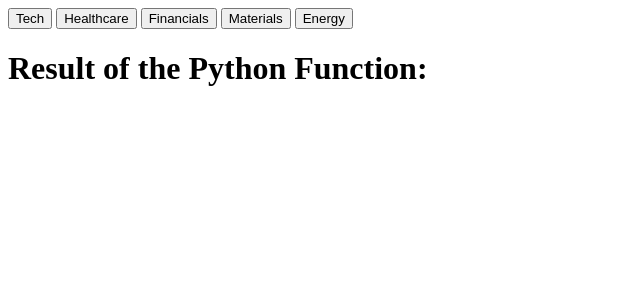
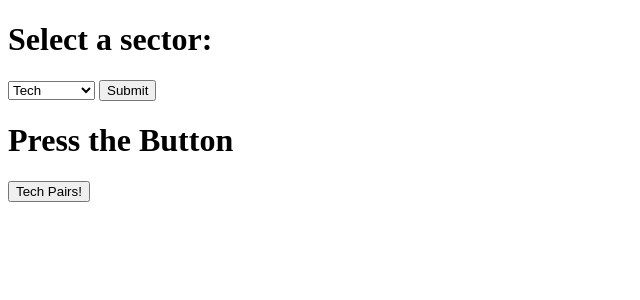
Before and after one commit to trinayhari/PairsTradingStockPredictor, a Flask app: page / in a window 1280 px wide. Shown: the top 300 px of the page, without its empty margins (0-640 px from the left). Run offline with Flask 3, Linux system fonts and the light colour scheme; parts of the project's set-up code (start-up, migrations or seed data) failed here and were passed over.

Commit message:
some chngs
Co-authored-by: abhinay20045 <abhinay20045@users.noreply.github.com>

```diff
--- a/PairsTradingPredictor.py
+++ b/PairsTradingPredictor.py
@@ -9,14 +9,13 @@ Materials = ['LIN', 'BHP', 'BHPLF', 'RTNTF', 'RTPPF', 'RIO', 'AIQUY', 'AIQUF', '
 Financials = ['BRK-A', 'BRK-B', 'JPM', 'V', 'MA', 'JPM-PC', 'JPM-PD', 'BAC', 'BAC-PK', 'BAC-PL', 'BML-PG', 'BML-PH', 'BML-PL', 'BAC-PE', 'BML-PJ', 'BAC-PB', 'IDCBY', 'WFC-PQ', 'WFC-PY', 'WFC-PR', 'WFC-PL', 'HDB', 'WFC', 'MS', 'ACGBY', 'HSBC', 'C-PJ', 'HBCYF', 'CICHY', 'CICHF', 'RY', 'SPGI', 'GS', 'BACHY', 'BACHF', 'CMWAY', 'BX', 'WFC-PC', 'PNGAY', 'AXP', 'PIAIF', 'TD', 'SCHW', 'C', 'CIHKY', 'BLK', 'AAIGF', 'AAGIY', 'CILJF', 'ALIZY', 'ALIZF', 'MMC', 'RY-PT', 'MBFJF', 'MUFG', 'GS-PJ', 'IBN', 'GS-PK', 'MS-PF', 'MS-PI', 'BNPQY', 'PYPL', 'BNPQF', 'CB', 'MS-PK', 'MS-PE', 'PBCRF', 'USB-PH', 'PBCRY', 'GS-PA', 'MS-PA', 'GS-PD', 'ZFSVF', 'ZURVY', 'PGR', 'SBKFF', 'UBS', 'AON', 'USB-PP', 'AXAHY', 'CME', 'AXAHF', 'KKR', 'MCO', 'ICE', 'PSTVY', 'DBSDY', 'DBSDF', 'SAN', 'BCDRF', 'IVSBF', 'BNS', 'LNSTY', 'BMO', 'SMFNF', 'LDNXF', 'SMFG', 'ITUB', 'USB', 'UNCFF']
 Energy = ['XOM', 'CVX', 'SHEL', 'RYDAF', 'PCCYF', 'PBMRF', 'TTE', 'TTFNF', 'COP', 'BP', 'BPAQF', 'SNPMF', 'STOHF', 'EQNR', 'PBR', 'PBR-A', 'SLB', 'ENB', 'EOG', 'EBBNF', 'CSUAY', 'CUAEF', 'CNQ', 'EPD', 'PEXNY', 'OXY', 'MPC', 'PXD', 'E', 'PSX', 'WOPEF', 'EIPAF', 'WDS', 'HES', 'VLO', 'ET', 'WMB', 'KMI', 'SU', 'LNG', 'TRP', 'BKR', 'MPLX', 'HAL', 'CVE', 'DVN', 'NTOIY', 'NTOIF', 'IMO', 'OKE', 'FANG', 'CQP', 'EC', 'CTRA', 'REPYY', 'TS', 'TRGP', 'IPXHY', 'SSLZY', 'AKRBF', 'TRMLF', 'PBA', 'STOSF', 'YZCAY', 'IPXHF', 'MRO', 'OMVKY', 'OMVJF', 'CCJ', 'EQT', 'MMP', 'CCOZF', 'YPF', 'APA', 'IEP', 'OVV', 'TPL', 'CHK', 'WES', 'OGFGY', 'PAA', 'GLPEY', 'GLPEF', 'DINO', 'MGYOY', 'AETUF', 'FTI', 'CSAN', 'HESM', 'PTRRY', 'NOV', 'AR', 'RRC', 'VARRY', 'NE', 'CHX', 'SWN', 'KLYCY', 'MTDR', 'MUR']
 Healthcare = ['UNH', 'JNJ', 'LLY', 'NVO', 'NONOF', 'MRK', 'RHHBF', 'RHHBY', 'RHHVF', 'ABBV', 'NVS', 'NVSEF', 'TMO', 'AZNCF', 'AZN', 'PFE', 'ABT', 'DHR', 'SNY', 'BMY', 'SNYNF', 'AMGN', 'MDT', 'ISRG', 'ELV', 'SYK', 'CVS', 'GILD', 'VRTX', 'CSLLY', 'ESLOY', 'ZTS', 'CI', 'ESLOF', 'CMXHF', 'BDX', 'REGN', 'HCA', 'MKGAF', 'MKKGY', 'GLAXF', 'BSX', 'GSK', 'SMMNY', 'SEMHF', 'HUM', 'BAYRY', 'EW', 'BAYZF', 'DSNKY', 'MCK', 'DSKYF', 'DXCM', 'TKPHF', 'TAK', 'CHGCY', 'MRNA', 'IDXX', 'IQV', 'LZAGY', 'LZAGF', 'ALC', 'HLN', 'HOCPY', 'HLNCF', 'BIIB', 'ABC', 'CNC', 'A', 'GEHC', 'SGEN', 'VEEV', 'RMD', 'ILMN', 'SRTOY', 'ARGX', 'ZBH', 'WUXAY', 'MTD', 'WST', 'SOAGY', 'ALPMF', 'SDMHF', 'ALPMY', 'WBA', 'SAUHY', 'CLPBF', 'CLPBY', 'GMAB', 'SUVPF', 'BNTX', 'SAUHF', 'GNMSF', 'ALGN', 'BAX', 'SARTF', 'TRUMY', 'TRUMF', 'ALNY', 'CAH']
-
 def stocksCorrelations(stock1, stock2):
     df = pd.DataFrame()
-    df = yf.download(stock1, start="2023-6-19", end="2023-7-19", interval='15m', progress=False)
+    df = yf.download(stock1, start="2023-6-28", end="2023-7-28", interval='15m', progress=False)
     df.iloc[:, :]
 
     df1 = pd.DataFrame()
-    df1 = yf.download(stock2, start="2023-6-19", end="2023-7-19", interval='15m', progress=False)
+    df1 = yf.download(stock2, start="2023-6-28", end="2023-7-28", interval='15m', progress=False)
     df1.iloc[:, :]
 
     r = df['Close'].corr(df1['Close'])
@@ -50,6 +49,7 @@ def loops(sector):
     return stock_pairs
 
 
+
 def stocksCorrelation(stock1,stock2):
 
   df = pd.DataFrame()
@@ -66,24 +66,41 @@ def stocksCorrelation(stock1,stock2):
   return r
 
 def loop(sector):
-  max = 0
-  stock1 = ""
-  stock2 = ""
-  for x in sector:
-      for y in sector:
-        z = stocksCorrelation(x,y)
-        if z>max and x!=y:
-            max = z
-            stock1 = x
-            stock2 = y
+    max_corr = 0
+    stock1 = ""
+    stock2 = ""
+    for x in sector:
+        for y in sector:
+            correlation = stocksCorrelation(x,y)
+            if correlation > max_corr and x != y:
+                max_corr = correlation
+                stock1 = x
+                stock2 = y
 
-        return stock1 + ","+ stock2
-
+    return stock1, stock2
+loop(Tech)
 PairsTradingPredictor = Flask(__name__)
 
+@PairsTradingPredictor.route('/result', methods=['POST'])
+def result():
+    if request.method == 'POST':
+        selected_option = request.form['menu_options']
+        return f"You selected: {loops(selected_option)}"
+
+def tech_process_button_click():
+    # Your Python code here
+    # This function will be executed when the button is pressed
+    print("Button clicked")
+
 @PairsTradingPredictor.route('/')
-def home():
+def index():
     return render_template('index.html')
+
+@PairsTradingPredictor.route('/button_click', methods=['POST'])
+def tech_button_click():
+    tech_process_button_click()
+    return "Button Clicked!"
+
 if __name__ == '__main__':
     PairsTradingPredictor.run(debug=True)
 
@@ -94,7 +111,7 @@ if __name__ == '__main__':
 #         result_texts = loops(eval(button_value))
 #         return render_template('result.html', result_text=result_texts)
 
-@PairsTradingPredictor.route('/result', methods=['GET'])
+@PairsTradingPredictor.route('/result', methods=['GET,POST'])
 def result():
     if request.method == 'GET':
         # Process the form data here (if needed)
--- a/Templates/index.html
+++ b/Templates/index.html
@@ -1,30 +1,47 @@
+<!DOCTYPE html>
+<html>
+<head>
+    <title>Dropdown Menu</title>
+</head>
+<body>
+    <h1>Select a sector:</h1>
+    <form action="/result" method="post">
+        <select name="menu_options">
+            <option value="Tech">Tech</option>
+            <option value="Materials">Materials</option>
+            <option value="Financials">Financials</option>
+            <option value="Energy">Energy</option>
+            <option value="Healthcare">Healthcare</option>
+        </select>
+        <input type="submit" value="Submit">
+    </form>
+</body>
+</html>
+
 <!DOCTYPE html>
 <html>
 <head>
     <title>Stock Analyzer</title>
 </head>
 <body>
-    <form id="myForm" method="POST" action="/result">
-        <button type="button" onclick="submitForm('Tech')">Tech</button>
-        <button type="button" onclick="submitForm('Healthcare')">Healthcare</button>
-        <button type="button" onclick="submitForm('Financials')">Financials</button>
-        <button type="button" onclick="submitForm('Materials')">Materials</button>
-        <button type="button" onclick="submitForm('Energy')">Energy</button>
-
-        <h1>Result of the Python Function:</h1>
-        <p>{{ button_value }}</p>
-    </form>
+    <h1>Press the Button</h1>
+    <button id="techButton">Tech Pairs!</button>
 
     <script>
-        function submitForm(buttonValue) {
-            var form = document.getElementById('myForm');
-            var input = document.createElement('input');
-            input.type = 'hidden';
-            input.name = 'button_value';
-            input.value = buttonValue;
-            form.appendChild(input);
-            form.submit();
-        }
+       document.getElementById('techButton').addEventListener('click', function() {
+            // Send a POST request to the server when the button is clicked
+            fetch('/button_click', {method: 'POST'})
+                .then(response => {
+                    if (response.ok) {
+                        console.log('Button clicked successfully!');
+                    } else {
+                        console.error('Failed to click the button.');
+                    }
+                })
+                .catch(error => {
+                    console.error('Error occurred:', error);
+                });
+        });
     </script>
 </body>
 </html>
```
Also changed, not shown: SQLite_Python.db (deleted).
